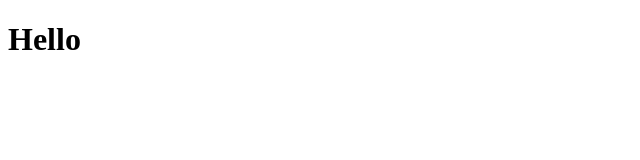
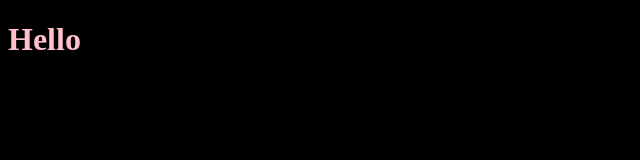
Before and after one commit to oceanbreeze2/google, a plain HTML site: page index.html in a window 1280 px wide. Shown: the whole page, without its empty margins (0-640 px from the left). Drawn offline with Linux system fonts and the light colour scheme.

Commit message:
new style

```diff
--- a/index.html
+++ b/index.html
@@ -5,7 +5,7 @@
     <meta name="viewport" content="width=device-width, initial-scale=1.0">
     <title>Document</title>
 </head>
-<body>
+<body style="background: black; color: pink;">
     <h1>Hello</h1>
 </body>
 </html>
```
